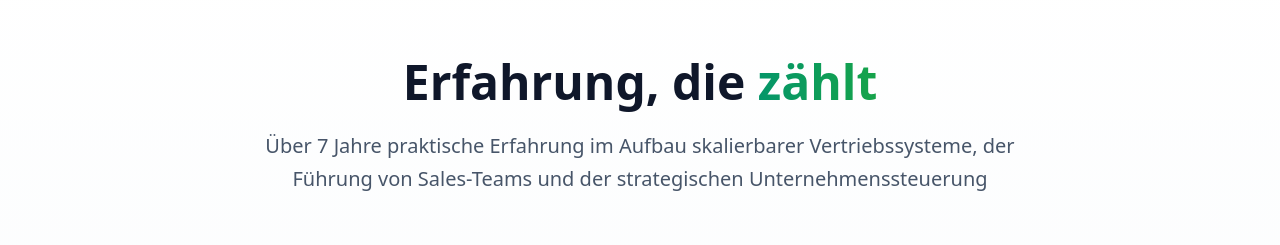
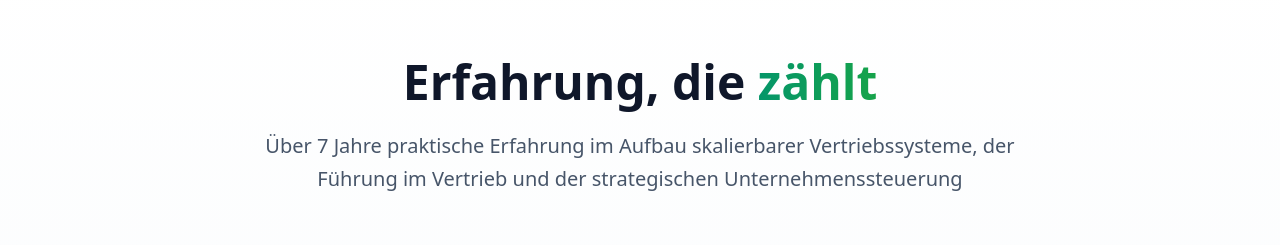
Before and after one commit to TimFr99/TF_Website, a React (Vite) app: page / in a window 1280 px wide. Shown: the part 920-1165 px from the top of the page. Built offline with nearby package versions, Linux system fonts and the light colour scheme.

Commit message:
Updated Trust.tsx

```diff
--- a/src/components/sections/Trust.tsx
+++ b/src/components/sections/Trust.tsx
@@ -38,7 +38,7 @@ export default function Trust() {
           </h2>
           <p className="text-xl text-slate-600 max-w-3xl mx-auto leading-relaxed">
             Über 7 Jahre praktische Erfahrung im Aufbau skalierbarer Vertriebssysteme,
-            der Führung von Sales-Teams und der strategischen Unternehmenssteuerung
+            der Führung im Vertrieb und der strategischen Unternehmenssteuerung
           </p>
         </div>
 
```
